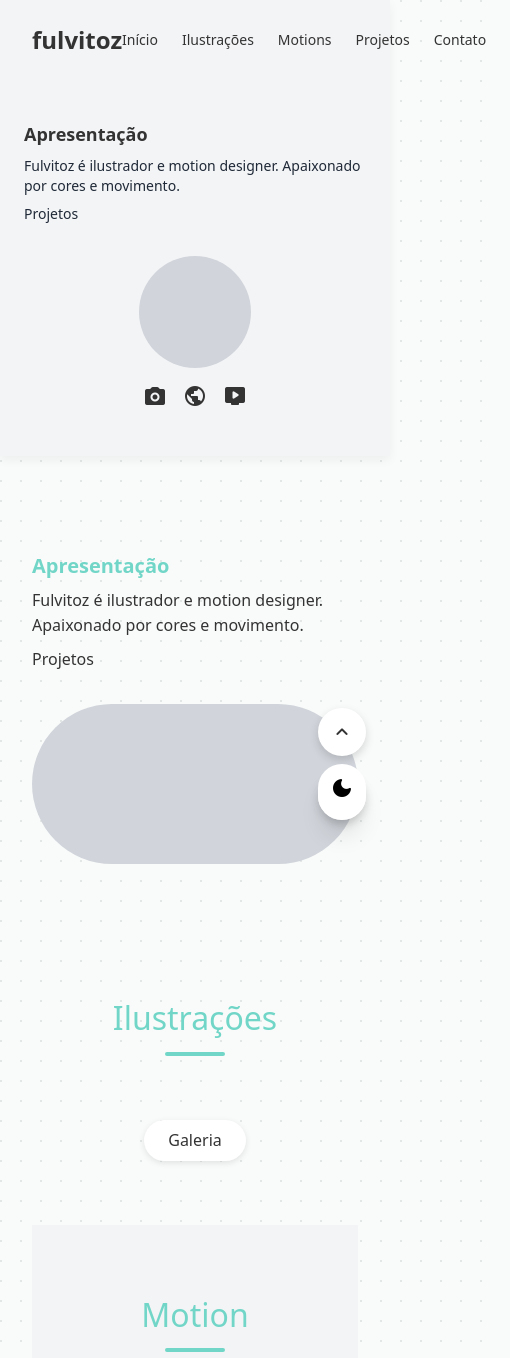
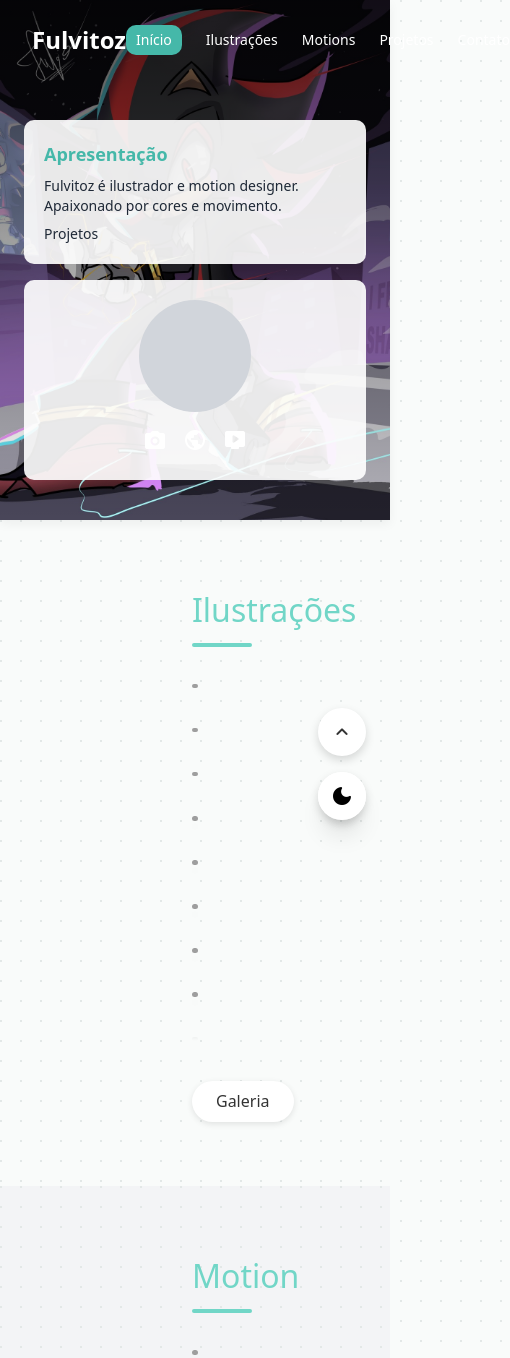
Before and after one commit to Esocrypta/Fulvitoz, a plain HTML site: page index.html in a window 390 px wide. Shown: the top 1358 px of the page, 510 px wide, since content can reach past the window. Drawn offline with nearby package versions, Linux system fonts and the light colour scheme; no server answers; grey boxes are pictures that could not be loaded.

Commit message:
Mudanças na tela inicial

```diff
--- a/index.html
+++ b/index.html
@@ -1,5 +1,6 @@
 <!DOCTYPE html>
 <html lang="pt-br">
+
 <head>
   <meta charset="UTF-8" />
   <meta name="viewport" content="width=device-width, initial-scale=1.0" />
@@ -15,8 +16,8 @@
   <link href="https://fonts.googleapis.com/css2?family=Material+Symbols+Rounded" rel="stylesheet" />
 
   <!-- Estilos personalizados -->
-  <link rel="stylesheet" href="/styles/main.css" />
-  <script defer src="/scripts/gallery.js"></script>
+  <link rel="stylesheet" href="./styles/main.css" />
+  <script defer src="./scripts/gallery.js"></script>
 
   <style>
     .material-symbols-rounded {
@@ -24,15 +25,43 @@
       font-size: 24px;
       line-height: 1;
     }
+
+    .site-header {
+      background-image: linear-gradient(to bottom, rgba(0, 0, 0, 0.7), rgba(0, 0, 0, 0)),
+        url('./assets/galeria/illustration/1-shadow.jpg');
+      background-size: cover;
+      background-position: center;
+      background-repeat: no-repeat;
+      background-position: center top 20%;
+    }
+
+
+    #banner {
+      position: absolute;
+      left: 0;
+      top: 0;
+      width: 100%;
+    }
+
+    .card-apresetation {
+      background-color: var(--cinza);
+      padding: 20px;
+      border-radius: 10px;
+    }
+
+    .links a {
+      transition: .2s;
+    }
   </style>
 </head>
+
 <body class="font-sans">
   <!-- HEADER -->
   <header class="site-header bg-gray-100">
     <div class="container mx-auto px-6 py-4 flex justify-between items-center">
-      <h1 class="text-2xl font-extrabold text-teal-400">fulvitoz</h1>
-      <nav class="flex gap-6 text-sm">
-        <a href="#inicio" class="hover:underline">Início</a>
+      <h1 class="text-2xl font-extrabold text-teal-400">Fulvitoz</h1>
+      <nav class="links flex gap-6 text-sm items-center">
+        <a href="#inicio" class="hover:underline -select">Início</a>
         <a href="#ilustracoes" class="hover:underline">Ilustrações</a>
         <a href="#motions" class="hover:underline">Motions</a>
         <a href="#projetos" class="hover:underline">Projetos</a>
@@ -41,15 +70,15 @@
     </div>
 
     <!-- Apresentação -->
-    <div class="bg-gray-100 py-10 px-6 md:px-20 flex flex-col md:flex-row justify-between items-center gap-8">
-      <div class="flex-1 max-w-xl">
+    <div class="py-10 px-6 md:px-20 flex flex-col md:flex-row justify-center items-stretch gap-4 relative">
+      <div class="flex-1 max-w-xl card-apresetation ">
         <h2 class="text-lg font-semibold text-teal-500 mb-2">Apresentação</h2>
         <p class="text-sm text-gray-800">Fulvitoz é ilustrador e motion designer. Apaixonado por cores e movimento.</p>
         <p class="text-sm text-gray-800 mt-2">Projetos</p>
       </div>
 
       <!-- Foto e redes sociais -->
-      <div class="flex flex-col items-center gap-4">
+      <div class="flex flex-col items-center gap-4 card-apresetation ">
         <div class="w-28 h-28 rounded-full bg-gray-300"></div>
         <div class="flex gap-4">
           <a href="#" class="text-teal-400 hover:text-teal-600">
@@ -70,35 +99,85 @@
   <!--       CONTEÚDO PRINCIPAL     -->
   <!-- ============================= -->
   <main class="container">
-      <section id="inicio" class="section intro">
-        <div class="flex flex-col md:flex-row gap-8">
-          <div class="flex-1">
-            <h2 class="text-xl font-semibold mb-2">Apresentação</h2>
-            <p>Fulvitoz é ilustrador e motion designer. Apaixonado por cores e movimento.</p>
-            <p class="mt-2">Projetos</p>
-          </div>
-          <div class="w-full md:w-40 h-40 bg-gray-300 rounded-full"></div>
-        </div>
-      </section>
-
     <section id="ilustracoes" class="section">
       <h2 class="section-title">Ilustrações</h2>
-        <div id="gallery-ilustracoes" class="gallery-grid"></div>
+      <div id="gallery-ilustracoes" class="gallery-grid masonry gallery-grid-wrapper">
+        <div class="card">
+          <img src="https://raw.githubusercontent.com/julien-gargot/images-placeholder/master/placeholder-portrait.png"
+            alt="Imagem 1">
+        </div>
+        <div class="card">
+          <img src="https://developers.elementor.com/docs/assets/img/elementor-placeholder-image.png" alt="Imagem 2">
+        </div>
+        <div class="card">
+          <img src="https://raw.githubusercontent.com/julien-gargot/images-placeholder/master/placeholder-portrait.png"
+            alt="Imagem 1">
+        </div>
+        <div class="card">
+          <img src="https://developers.elementor.com/docs/assets/img/elementor-placeholder-image.png" alt="Imagem 2">
+        </div>
+        <div class="card">
+          <img src="https://raw.githubusercontent.com/julien-gargot/images-placeholder/master/placeholder-portrait.png"
+            alt="Imagem 1">
+        </div>
+        <div class="card">
+          <img src="https://developers.elementor.com/docs/assets/img/elementor-placeholder-image.png" alt="Imagem 2">
+        </div>
+        <div class="card">
+          <img src="https://raw.githubusercontent.com/julien-gargot/images-placeholder/master/placeholder-portrait.png"
+            alt="Imagem 1">
+        </div>
+        <div class="card">
+          <img src="https://developers.elementor.com/docs/assets/img/elementor-placeholder-image.png" alt="Imagem 2">
+        </div>
+        <div class="card">
+          <img src="https://raw.githubusercontent.com/julien-gargot/images-placeholder/master/placeholder-portrait.png"
+            alt="Imagem 1">
+        </div>
+      </div>
       <button class="btn-galeria">Galeria</button>
     </section>
 
     <section id="motions" class="section bg-gray-100">
       <h2 class="section-title">Motion</h2>
-        <div id="gallery-motion" class="gallery-grid"></div>
+      <div id="gallery-motion" class="gallery-grid masonry gallery-grid-wrapper">
+        <div class="card">
+          <img src="https://raw.githubusercontent.com/julien-gargot/images-placeholder/master/placeholder-portrait.png"
+            alt="Imagem 1">
+        </div>
+        <div class="card">
+          <img src="https://developers.elementor.com/docs/assets/img/elementor-placeholder-image.png" alt="Imagem 2">
+        </div>
+        <div class="card">
+          <img src="https://developers.elementor.com/docs/assets/img/elementor-placeholder-image.png" alt="Imagem 2">
+        </div>
+        <div class="card">
+          <img src="https://raw.githubusercontent.com/julien-gargot/images-placeholder/master/placeholder-portrait.png"
+            alt="Imagem 1">
+        </div>
+        <div class="card">
+          <img src="https://raw.githubusercontent.com/julien-gargot/images-placeholder/master/placeholder-portrait.png"
+            alt="Imagem 1">
+        </div>
+        <div class="card">
+          <img src="https://developers.elementor.com/docs/assets/img/elementor-placeholder-image.png" alt="Imagem 2">
+        </div>
+      </div>
       <button class="btn-galeria">Galeria</button>
     </section>
 
     <section id="design" class="section bg-gray-200">
       <h2 class="section-title">Design</h2>
       <div class="gallery-grid">
-          <div class="card"><p>Projeto Floreça</p></div>
-          <div class="card"><p>Projeto Rosaluna</p></div>
-          <div class="card"><p>Projeto Missão Verde</p></div>
+        <div class="card -padding">
+          <p>Projeto Floreça</p>
+        </div>
+        <div class="card -padding">
+          <p>Projeto Rosaluna</p>
+        </div>
+        <div class="card -padding">
+          <p>Projeto Missão Verde</p>
+        </div>
       </div>
       <button class="btn-galeria">Projetos</button>
     </section>
@@ -106,9 +185,9 @@
     <section id="parcerias" class="section bg-gray-100">
       <h2 class="section-title">Parcerias</h2>
       <div class="gallery-grid">
-          <div class="card"></div>
-          <div class="card"></div>
-          <div class="card"></div>
+        <div class="card -padding"></div>
+        <div class="card -padding"></div>
+        <div class="card -padding"></div>
       </div>
       <button class="btn-galeria">Ver Mais</button>
     </section>
@@ -137,8 +216,9 @@
   <!-- ============================= -->
   <!--           FOOTER             -->
   <!-- ============================= -->
-    <footer class="site-footer text-center text-sm text-white bg-teal-400 py-6 mt-10">
+  <footer class="site-footer text-center text-sm text-white bg-teal-400 py-6">
     <p>&copy; 2025 Fulvitoz · Site desenvolvido por Gah e Keh</p>
   </footer>
 </body>
+
 </html>
--- a/scripts/gallery.js
+++ b/scripts/gallery.js
@@ -39,7 +39,7 @@ categorias.forEach(categoria => {
 const toggleThemeBtn = document.createElement("button");
 toggleThemeBtn.setAttribute("aria-label", "Alternar tema");
 toggleThemeBtn.innerHTML = `<span class="material-symbols-rounded">dark_mode</span>`;
-toggleThemeBtn.className = "fixed bottom-6 right-6 z-50 bg-white text-black dark:bg-black dark:text-white p-3 rounded-full shadow-xl transition-all duration-300";
+toggleThemeBtn.className = "fixed flex bottom-6 right-6 z-50 bg-white text-black dark:bg-black dark:text-white p-3 rounded-full shadow-xl transition-all duration-300";
 document.body.appendChild(toggleThemeBtn);
 
 // Define estado inicial com base no localStorage
--- a/styles/main.css
+++ b/styles/main.css
@@ -6,6 +6,7 @@
   --verde-agua-dark: #45b8a9;
   --cinza-fundo: #f9fbfa;
   --cinza-claro: #e3e8e7;
+  --cinza: rgba(255, 255, 255, 0.911);
   --verde-agua-paragrafo: #71d6c7;
   --fonte: 'Poppins', sans-serif;
 }
@@ -27,22 +28,20 @@
   color: #333;
   line-height: 1.6;
   scroll-behavior: smooth;
-  }
-
-  .container {
-    max-width: 1120px;
-    margin: 0 auto;
-    padding: 2rem;
+  margin: 0;
+  padding: 0;
+  overflow-x: hidden;
 }
 
 /* =============================
 HEADER INICIAL (personalizado)
 ============================= */
+
 .site-header {
-    background-color: #f3f4f6;
   box-shadow: 0 4px 10px rgba(0, 0, 0, 0.05);
   position: relative;
   z-index: 10;
+  color: white;
 }
 
 .site-header .container {
@@ -142,11 +141,34 @@
   color: var(--verde-agua-dark);
 }
 
+
+.-select {
+  background-color: var(--cinza);
+  border-radius: 10px;
+  padding: 5px 10px;
+  background-color: var(--verde-agua-dark);
+}
+
+h2 {
+  color: var(--verde-agua-dark);
+}
+
+.nav-links a {
+  color: #ccc;
+}
+
+.nav-links a:hover {
+  color: var(--verde-agua);
+}
+
 /* ------------------------- */
 /*          SECTIONS         */
 /* ------------------------- */
 .section {
-  padding: 4rem 0;
+  width: 100vw;
+  padding: 4rem 12rem;
+  background-image: radial-gradient(circle at 1px 1px, var(--cinza-claro) 1px, transparent 0);
+  background-size: 20px 20px;
 }
 
 .section-title {
@@ -175,6 +197,10 @@
 /*         GALERIA           */
 /* ------------------------- */
 .gallery-grid {
+  padding-top: 5px;
+}
+
+.gallery-grid:not(.masonry) {
   display: grid;
   grid-template-columns: repeat(auto-fit, minmax(220px, 1fr));
   gap: 2rem;
@@ -183,16 +209,54 @@
 
 .card {
   background-color: white;
-  padding: 1.5rem;
   border-radius: 1rem;
   box-shadow: 0 8px 18px rgba(0, 0, 0, 0.08);
   transition: transform 0.3s ease, box-shadow 0.3s ease;
   text-align: center;
 }
 
+.card img {
+  border-radius: 1rem;
+}
+
+.card.-padding {
+  padding: 1.5rem;
+}
+
 .card:hover {
   transform: translateY(-5px);
   box-shadow: 0 12px 24px rgba(0, 0, 0, 0.12);
+  cursor: pointer;
+}
+
+.gallery-grid.masonry {
+  column-count: 3;
+  column-gap: 2rem;
+}
+
+@media (max-width: 768px) {
+  .gallery-grid.masonry {
+    column-count: 2;
+  }
+}
+
+@media (max-width: 480px) {
+  .gallery-grid.masonry {
+    column-count: 1;
+  }
+}
+
+.gallery-grid.masonry .card {
+  break-inside: avoid;
+  margin-bottom: 2rem;
+  display: inline-block;
+  width: 100%;
+}
+
+.gallery-grid-wrapper {
+  position: relative;
+  mask-image: linear-gradient(to bottom, black 80%, transparent 90%);
+  -webkit-mask-image: linear-gradient(to bottom, black 80%, transparent 90%);
 }
 
 /* ------------------------- */
@@ -207,7 +271,7 @@
   border-radius: 999px;
   box-shadow: 0 2px 6px rgba(0, 0, 0, 0.1);
   font-weight: 500;
-  transition: background 0.3s;
+  transition: 0.3s;
 }
 
 .btn-galeria:hover {
@@ -268,28 +332,20 @@
   text-align: center;
   padding: 2rem 0;
   font-size: 0.875rem;
-  margin-top: 4rem;
 }
 
 /* ------------------------- */
 /*       MODO ESCURO         */
 /* ------------------------- */
-body.dark {
+.dark body {
   background-color: #121212;
-  background-image: none;
+  background-image: radial-gradient(circle at 1px 1px, var(--cinza) 1px, transparent 0);
   color: #eaeaea;
 }
 
-.dark .site-header {
-  background-color: #1e1e1e;
-}
-
-.dark .nav-links a {
-  color: #ccc;
-}
-
-.dark .nav-links a:hover {
-  color: var(--verde-agua);
+.dark .section {
+  background-image: none;
+  background-color: transparent;
 }
 
 .dark .section-title,
```
Lines whose indentation alone changed are shown as unchanged.
